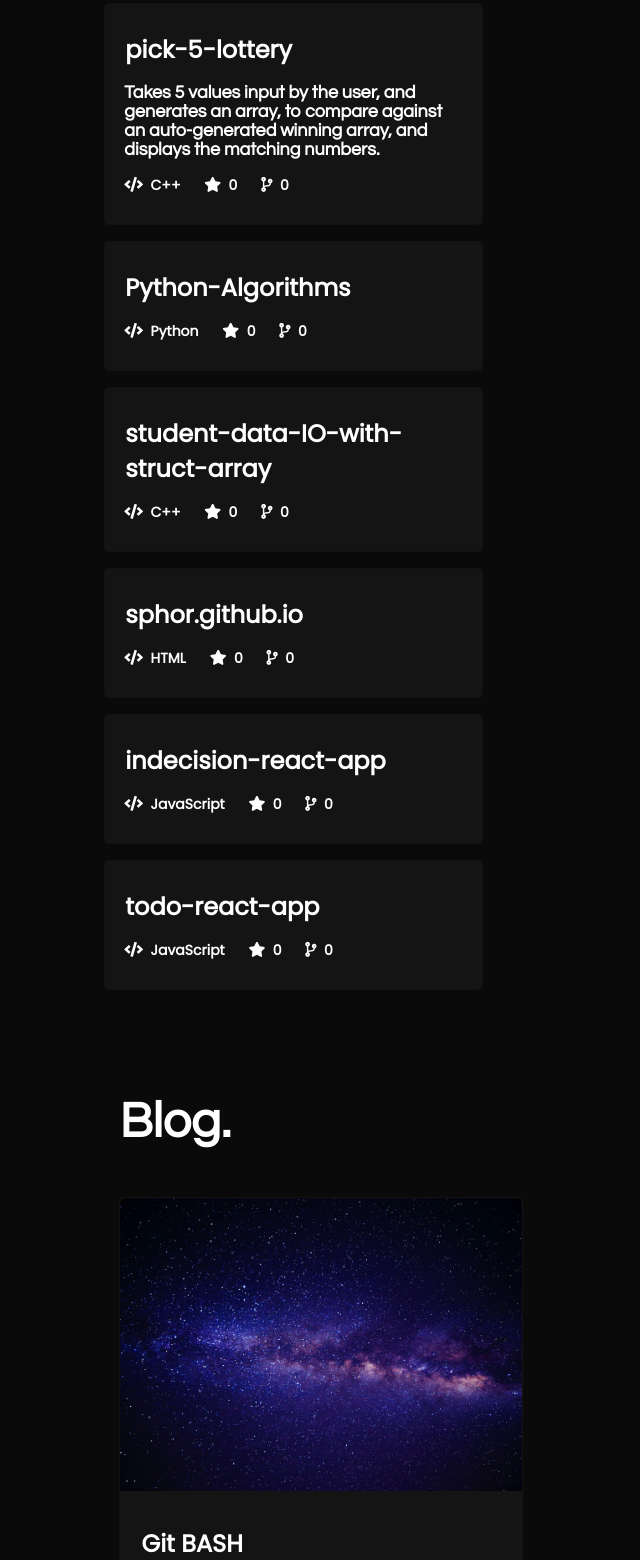
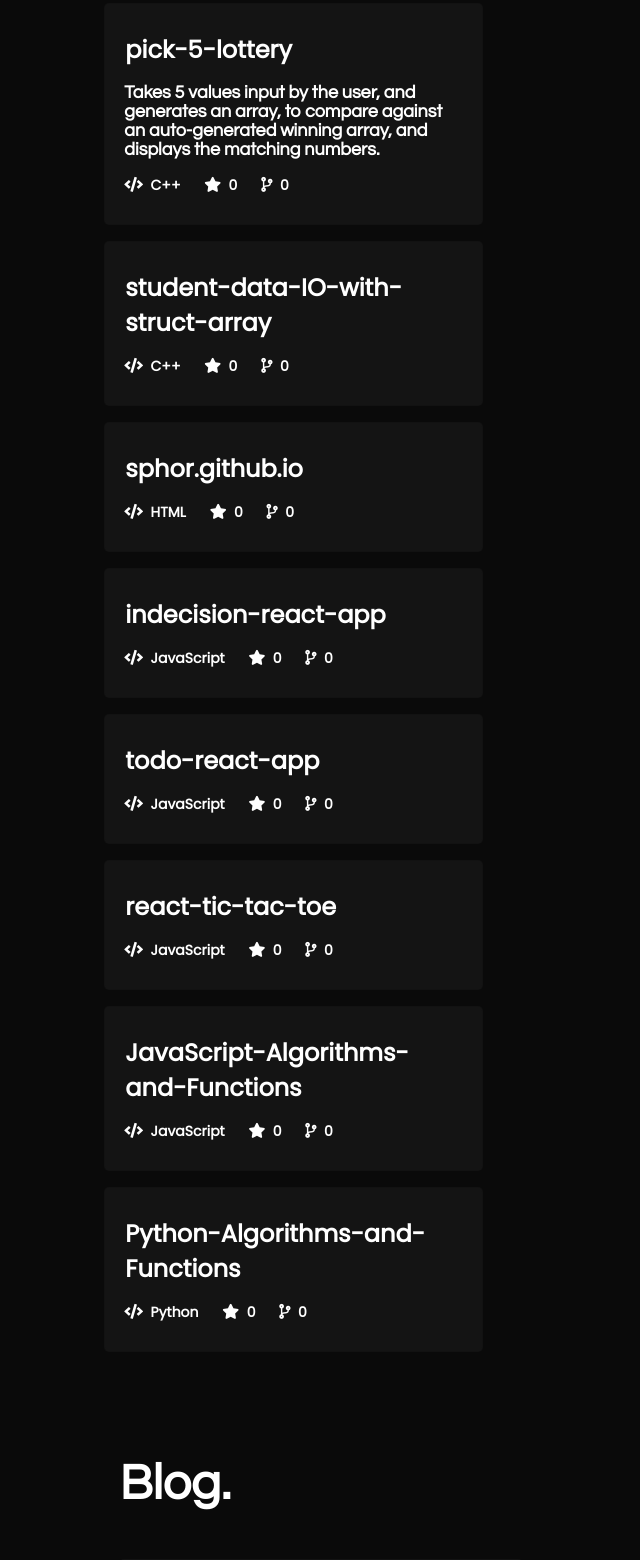
Before and after one commit to sphor/sphor.github.io, a plain HTML site: page index.html in a window 1280 px wide. Shown: the part 1236-2796 px from the top of the page, without its empty margins (303-943 px from the left). Drawn offline with nearby package versions, Linux system fonts and the light colour scheme; a script that the page names is missing.

Commit message:
Updates root index

```diff
--- a/index.html
+++ b/index.html
@@ -17,13 +17,13 @@
   <div id="profile">
     <div id="profile_img" style="background: url(https://avatars.githubusercontent.com/u/1894489?v=4) center;"></div>
     <div id="username"><span style="display:block;">Joel Pratt</span><a href="https://github.com/sphor">@sphor</a></div>
-      <div id="userbio" style="display: block;">Full-Stack Web Developer</div>
+    <div id="userbio" style="display: block;">Software Development Manager &amp; Full-Stack Web Developer</div>
     <div id="about">
               <span style="display:block;"><i class="fas fa-users"></i> &nbsp; Warren Douglas Advertising</span>
               <span style="display:none;"><i class="fas fa-envelope"></i> &nbsp; null</span>
               <span style="display:none;"><i class="fas fa-link"></i> &nbsp; <a href=""></a></span>
               <span style="display:block;"><i class="fas fa-map-marker-alt"></i> &nbsp;&nbsp; Fort Worth, Texas</span>
-                <span style="display:none;"><i class="fas fa-user-tie"></i> &nbsp;&nbsp; Available for hire</span>
+              <span style="display:block;"><i class="fas fa-user-tie"></i> &nbsp;&nbsp; Available for hire</span>
               <div class="socials">
               <span style="display:none !important;"><a href="https://www.twitter.com/null" target="_blank" class="socials"><i class="fab fa-twitter"></i></a></span>
               <span style="display:none !important;"><a href="https://www.dribbble.com/null" target="_blank" class="socials"><i class="fab fa-dribbble"></i></a></span>
@@ -114,19 +114,6 @@
                           </div>
                       </section>
                       </a>
-                        <a href="https://github.com/sphor/Python-Algorithms" target="_blank">
-                        <section>
-                            <div class="section_title">Python-Algorithms</div>
-                            <div class="about_section">
-                            <span style="display:none;">undefined</span>
-                            </div>
-                            <div class="bottom_section">
-                                <span style="display:inline-block;"><i class="fas fa-code"></i>&nbsp; Python</span>
-                                <span><i class="fas fa-star"></i>&nbsp; 0</span>
-                                <span><i class="fas fa-code-branch"></i>&nbsp; 0</span>
-                            </div>
-                        </section>
-                        </a>
                       <a href="https://github.com/sphor/student-data-IO-with-struct-array" target="_blank">
                       <section>
                           <div class="section_title">student-data-IO-with-struct-array</div>
@@ -174,6 +161,45 @@
                           </div>
                           <div class="bottom_section">
                               <span style="display:inline-block;"><i class="fas fa-code"></i>&nbsp; JavaScript</span>
+                              <span><i class="fas fa-star"></i>&nbsp; 0</span>
+                              <span><i class="fas fa-code-branch"></i>&nbsp; 0</span>
+                          </div>
+                      </section>
+                      </a>
+                      <a href="https://github.com/sphor/react-tic-tac-toe" target="_blank">
+                      <section>
+                          <div class="section_title">react-tic-tac-toe</div>
+                          <div class="about_section">
+                          <span style="display:none;">undefined</span>
+                          </div>
+                          <div class="bottom_section">
+                              <span style="display:inline-block;"><i class="fas fa-code"></i>&nbsp; JavaScript</span>
+                              <span><i class="fas fa-star"></i>&nbsp; 0</span>
+                              <span><i class="fas fa-code-branch"></i>&nbsp; 0</span>
+                          </div>
+                      </section>
+                      </a>
+                      <a href="https://github.com/sphor/JavaScript-Algorithms-and-Functions" target="_blank">
+                      <section>
+                          <div class="section_title">JavaScript-Algorithms-and-Functions</div>
+                          <div class="about_section">
+                          <span style="display:none;">undefined</span>
+                          </div>
+                          <div class="bottom_section">
+                              <span style="display:inline-block;"><i class="fas fa-code"></i>&nbsp; JavaScript</span>
+                              <span><i class="fas fa-star"></i>&nbsp; 0</span>
+                              <span><i class="fas fa-code-branch"></i>&nbsp; 0</span>
+                          </div>
+                      </section>
+                      </a>
+                      <a href="https://github.com/sphor/Python-Algorithms-and-Functions" target="_blank">
+                      <section>
+                          <div class="section_title">Python-Algorithms-and-Functions</div>
+                          <div class="about_section">
+                          <span style="display:none;">undefined</span>
+                          </div>
+                          <div class="bottom_section">
+                              <span style="display:inline-block;"><i class="fas fa-code"></i>&nbsp; Python</span>
                               <span><i class="fas fa-star"></i>&nbsp; 0</span>
                               <span><i class="fas fa-code-branch"></i>&nbsp; 0</span>
                           </div>
```
Lines whose indentation alone changed are shown as unchanged.
